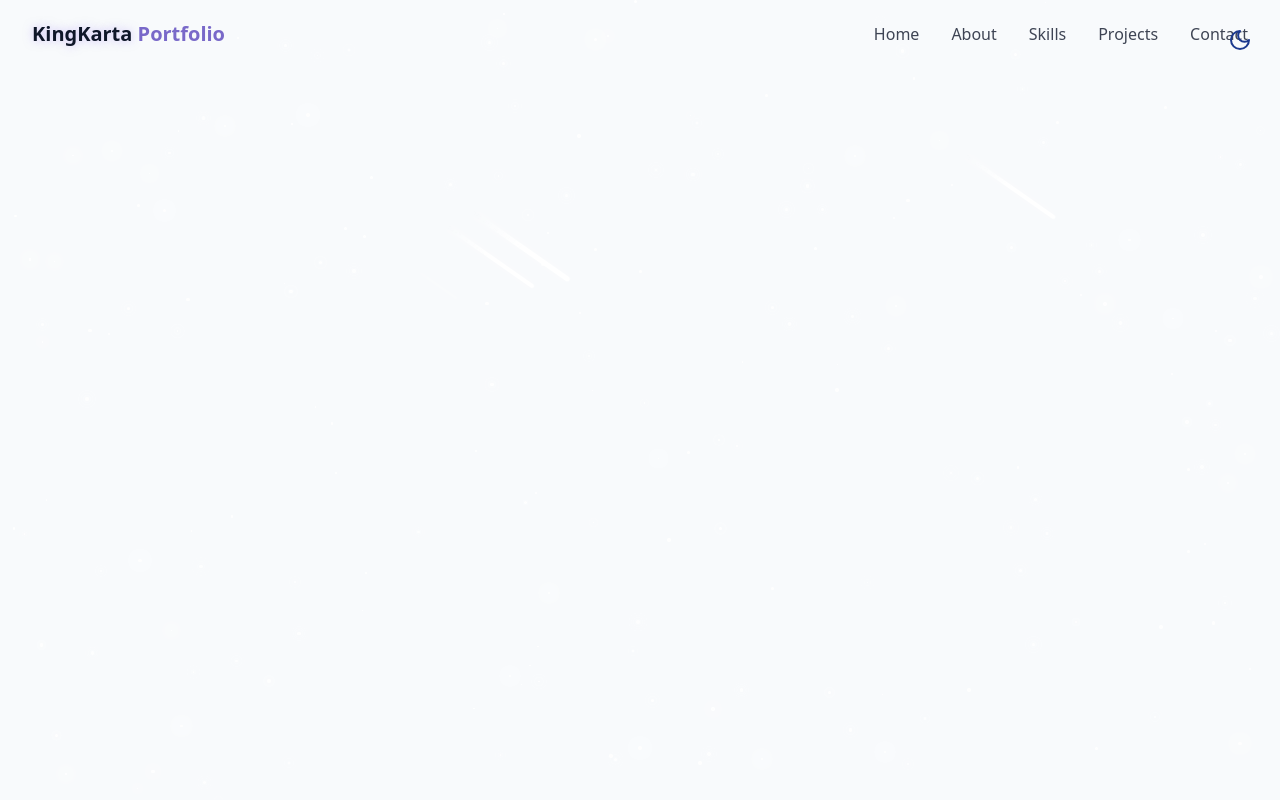
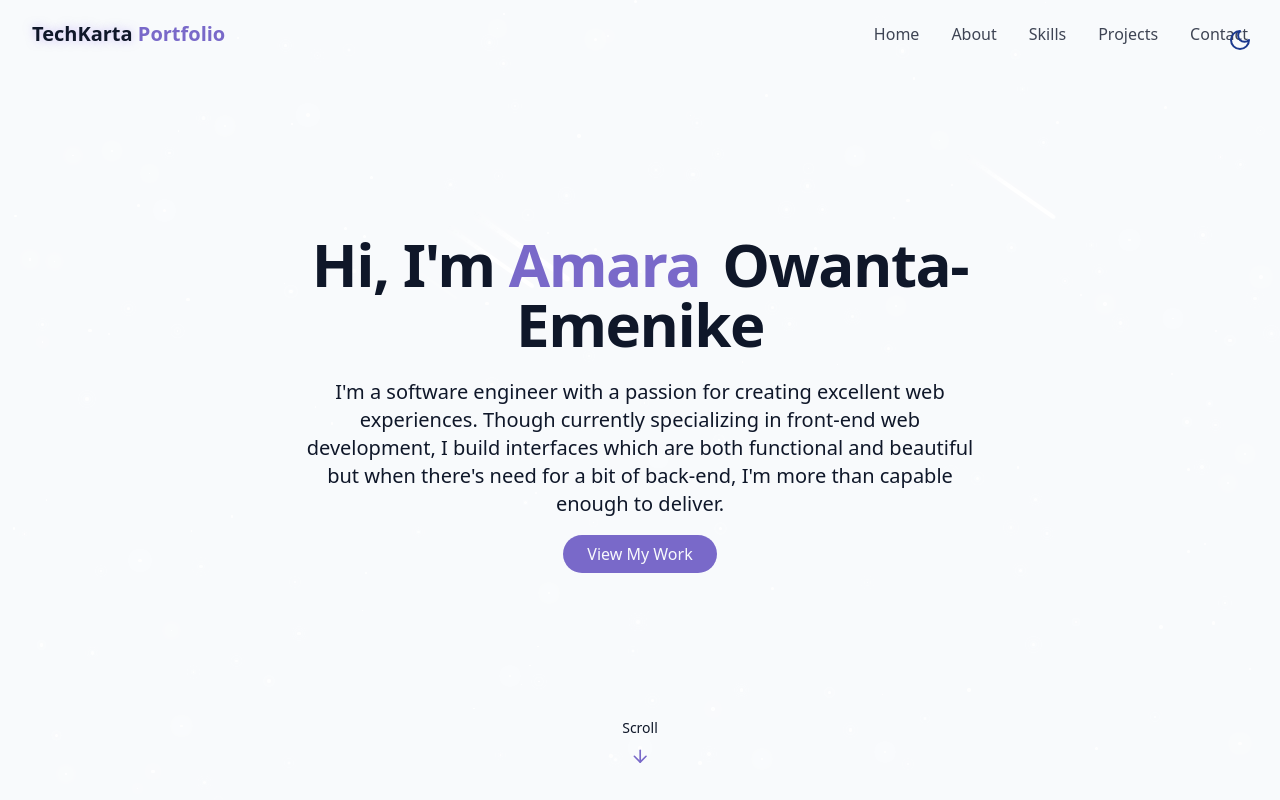
Before and after one commit to Katartismos/Portfolio, a React (Vite) app: page / in a window 1280 px wide. Built offline with nearby package versions, Linux system fonts and the light colour scheme.

Commit message:
Finished HeroSection

```diff
--- /dev/null
+++ b/src/components/HeroSection.jsx
@@ -0,0 +1,37 @@
+import { ArrowDown } from 'lucide-react';
+
+export const HeroSection = () => {
+  return (
+    <section
+      id="hero"
+      className="relative min-h-screen flex flex-col items-center justify-center px-4"
+    >
+      <div className="container max-w-4xl mx-auto text-center z-10">
+        <div className="space-y-6 ">
+          <h1 className="text-4xl md:text-6xl font-bold tracking-tight">
+            <span className="opacity-0 animate-fade-in">Hi, I'm </span>
+            <span className="text-primary opacity-0 animate-fade-in-delay-1">Amara </span>
+            <span className="text-gradient ml-2 opacity-0 animate-fade-in-delay-2">Owanta-Emenike</span>
+          </h1>
+
+          <p
+            className="text-lg md:text-xl text-muted-foreground max-w-2xl mx-auto opacity-0 animate-fade-in-delay-3"
+          >
+            I'm a software engineer with a passion for creating excellent web experiences. Though currently specializing in front-end web development, I build interfaces which are both functional and beautiful but when there's need for a bit of back-end, I'm more than capable enough to deliver.
+          </p>
+
+          <div className="opacity-0 animate-fade-in-delay-4">
+            <a href="#projects" className="cosmic-button">
+              View My Work
+            </a>
+          </div>
+        </div>
+      </div>
+
+      <div className="absolute bottom-8 left-1/2 trnsform -translate-x-1/2 flex flex-col items-center animate-bounce">
+        <span className="text-sm text-muted-foreground mb-2">Scroll</span>
+        <ArrowDown className="h-5 w-5 text-primary"/>
+      </div>
+    </section>
+  );
+};
--- a/src/components/Navbar.jsx
+++ b/src/components/Navbar.jsx
@@ -36,7 +36,7 @@ export const Navbar = () => {
           href="#hero"
         >
           <span className="relative z-10">
-            <span className="text-glow text-foreground"> KingKarta </span> Portfolio
+            <span className="text-glow text-foreground"> TechKarta </span> Portfolio
           </span>
         </a>
 
--- a/src/pages/Home.jsx
+++ b/src/pages/Home.jsx
@@ -1,6 +1,7 @@
 import { ThemeToggle } from '../components/ThemeToggle';
 import { StarBackground } from '@/components/StarBackground';
 import { Navbar } from '@/components/Navbar';
+import { HeroSection } from '@/components/HeroSection';
 
 export const Home = () => {
 
@@ -13,7 +14,9 @@ export const Home = () => {
       {/** Navbar */}
       <Navbar />
       {/** Main Content */}
-
+      <main>
+        <HeroSection />
+      </main>
       {/** Footer */}
     </div>
   );
```
